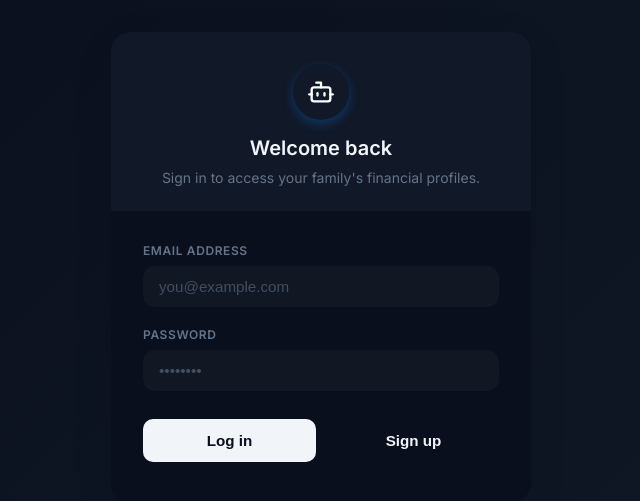
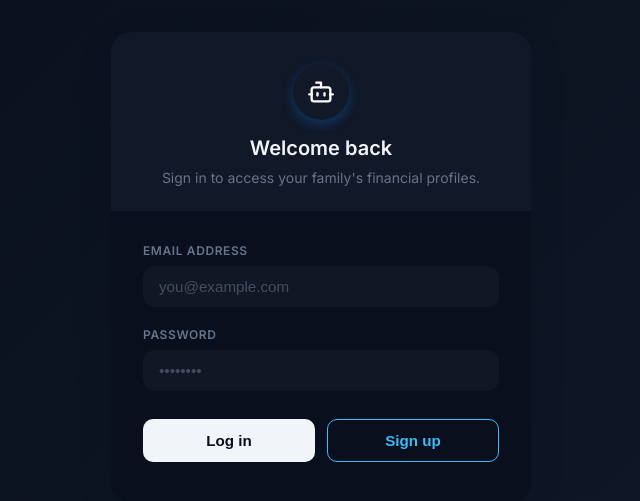
Before and after one commit to testing-archit/samaira-chatbotv2, a Next.js app: page /login in a window 1280 px wide. Shown: the part 133-634 px from the top of the page, without its empty margins (319-959 px from the left). Built offline with nearby package versions, Linux system fonts and the light colour scheme; no server answers.

Commit message:
fix: make Sign up button visible with accent border on dark background

```diff
--- a/src/app/globals.css
+++ b/src/app/globals.css
@@ -605,9 +605,9 @@ body {
 
 .btn-secondary {
   flex: 1;
-  background: var(--bg-primary);
-  color: var(--text-primary);
-  border: 1px solid var(--border-color);
+  background: transparent;
+  color: var(--accent);
+  border: 1.5px solid var(--accent);
   padding: 12px;
   border-radius: 10px;
   font-weight: 600;
@@ -617,11 +617,13 @@ body {
   display: flex;
   justify-content: center;
   align-items: center;
+  gap: 6px;
 }
 
 .btn-secondary:hover {
-  background: var(--bg-secondary);
-  border-color: #d0d0d0;
+  background: rgba(56, 189, 248, 0.08);
+  border-color: var(--accent);
+  box-shadow: 0 0 0 3px rgba(56, 189, 248, 0.12);
   transform: translateY(-1px);
 }
 
```
